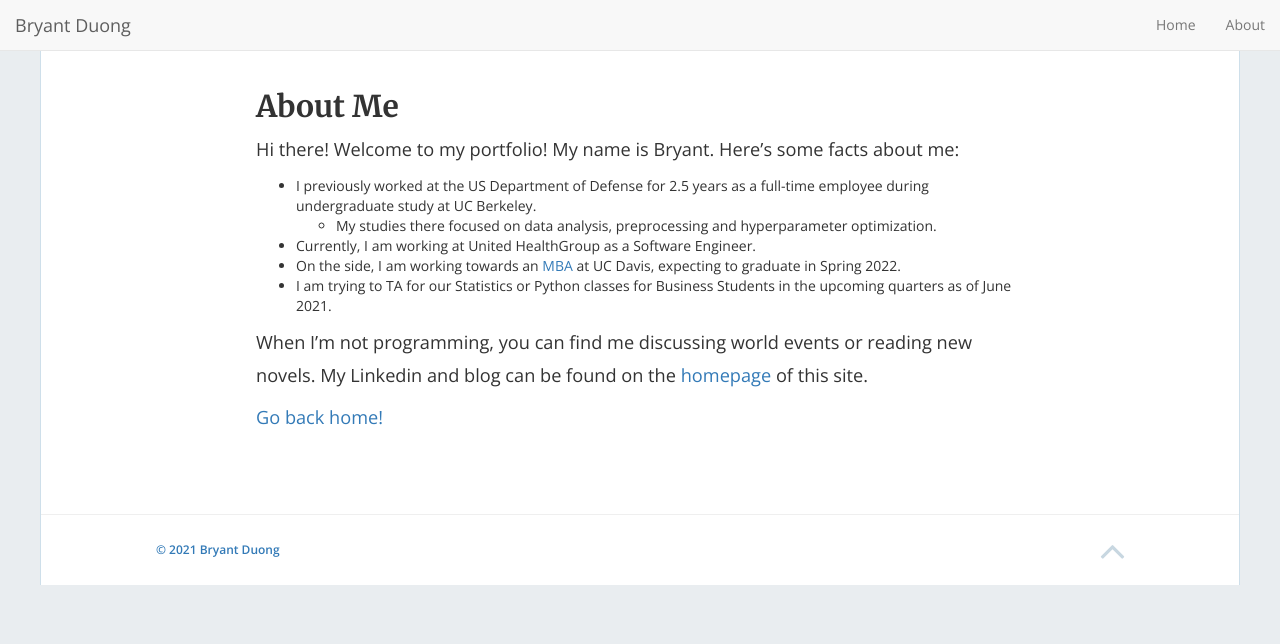
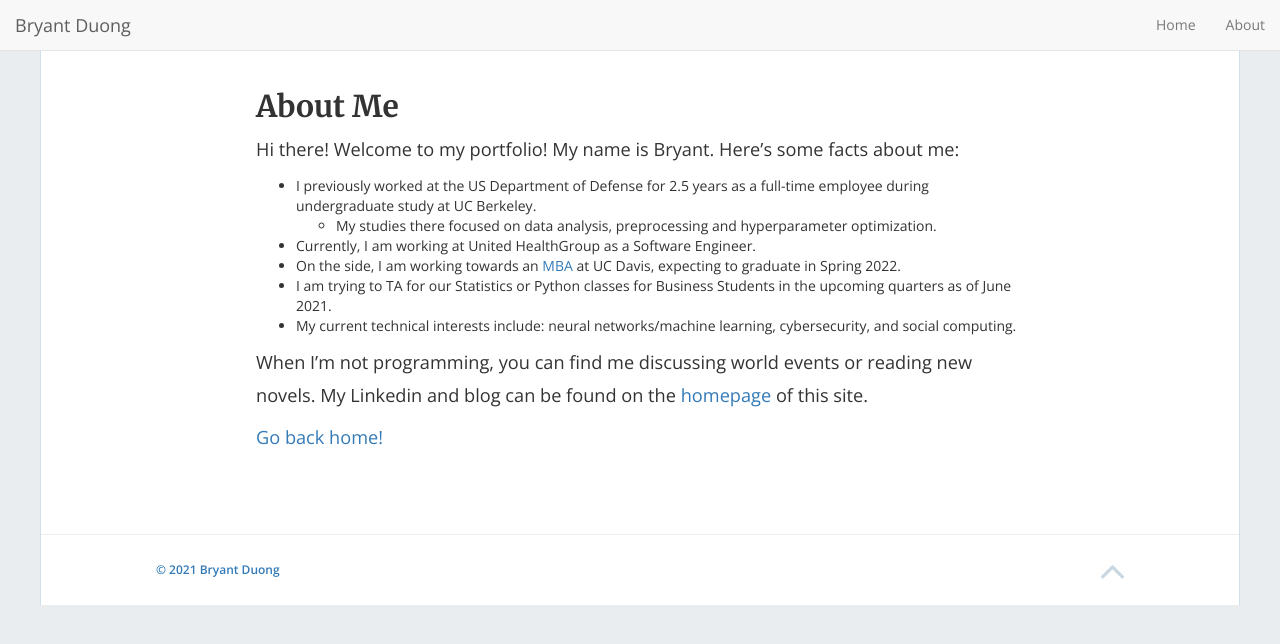
Before and after one commit to bryantduong/bryantduong.github.io, a Jekyll site: the page built from about.md, in a window 1280 px wide. Shown: the top 644 px of the page. Built offline with Jekyll 4.4.1, drawn with Linux system fonts in a browser that asks for light colours; nearby versions of some CDN libraries.

Commit message:
Update about.md

```diff
--- a/about.md
+++ b/about.md
@@ -11,6 +11,7 @@ Hi there! Welcome to my portfolio!  My name is Bryant.  Here's some facts about
 * Currently, I am working at United HealthGroup as a Software Engineer.
 * On the side, I am working towards an [MBA](https://gsm.ucdavis.edu/online-mba) at UC Davis, expecting to graduate in Spring 2022.
  * I am trying to TA for our Statistics or Python classes for Business Students in the upcoming quarters as of June 2021.
+* My current technical interests include: neural networks/machine learning, cybersecurity, and social computing.
 
 When I'm not programming, you can find me discussing world events or reading new novels. My Linkedin and blog can be found on the [homepage](/index.html) of this site.
 
```
